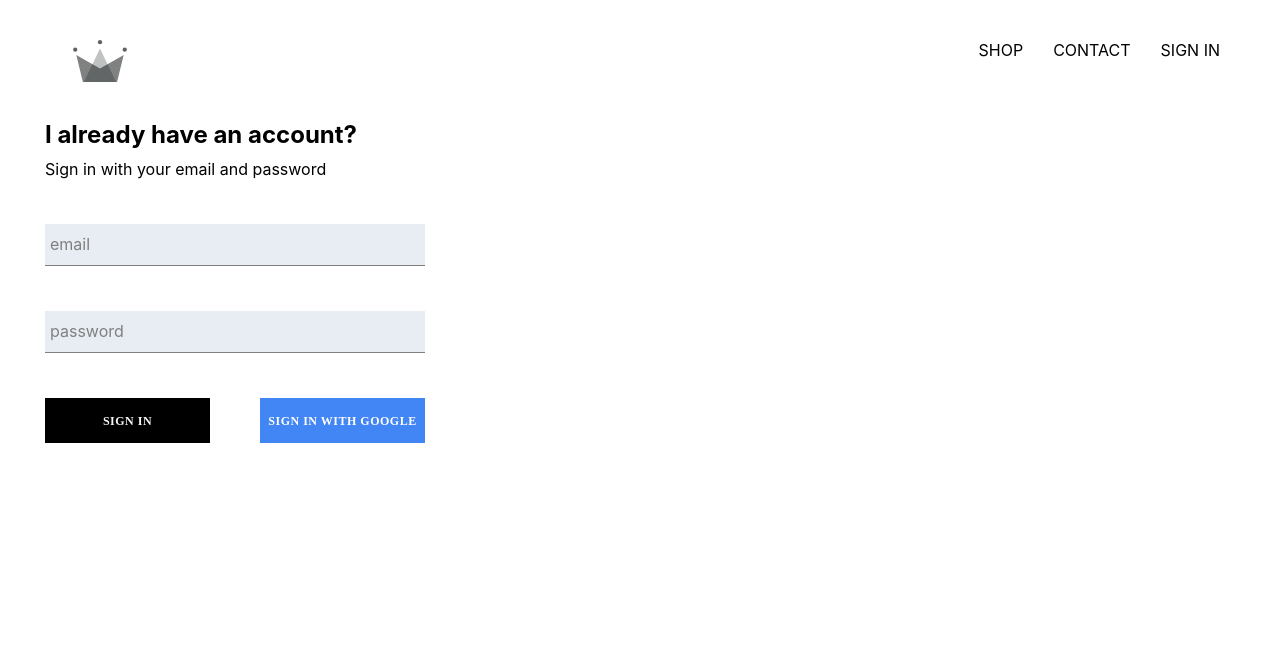
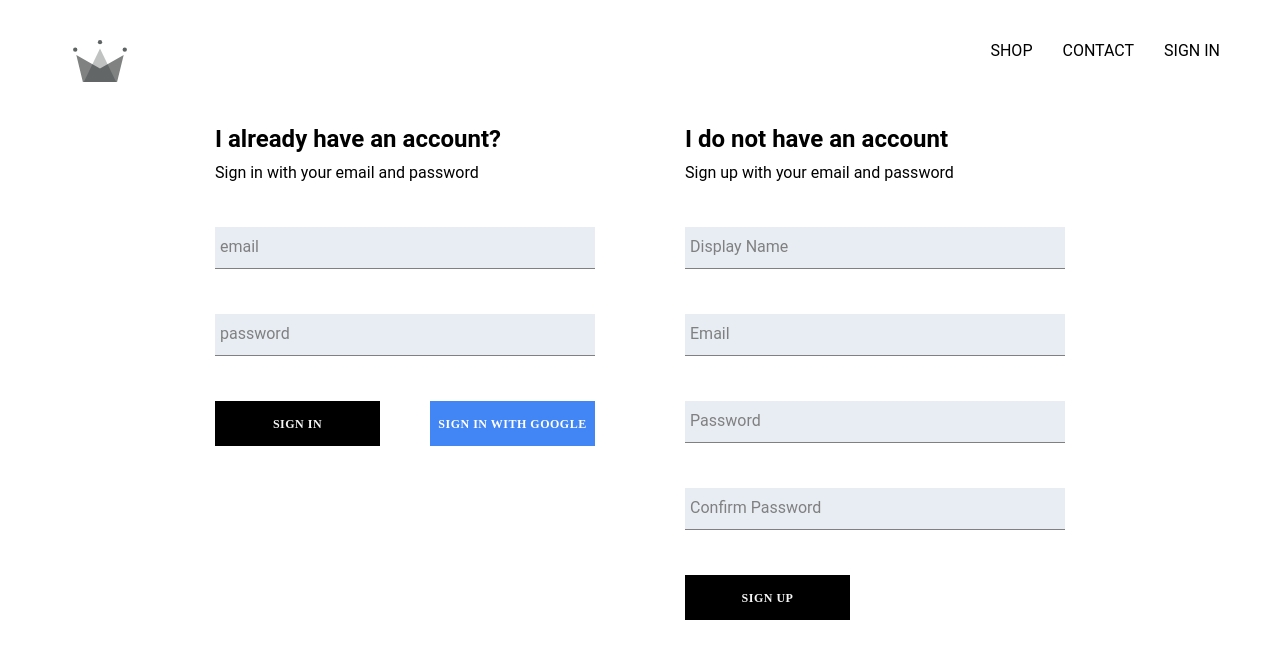
Before and after one commit to Pietrockson/My-e-commerce-project, a React (Create React App) app: page /signin in a window 1280 px wide. Shown: the top 658 px of the page. Built offline with nearby package versions, Linux system fonts and the light colour scheme; no server answers.

Commit message:
implemented firebase utils, included ability to store authenticated users into our firestore database

```diff
--- a/src/App.js
+++ b/src/App.js
@@ -5,7 +5,7 @@
 import ShopPage from "./pages/Shop/Shop-Page";
 import Header from "./components/Header/Header-component";
 import SignInAndSignUp from "./pages/Sign-in-And-Sign-up/Sign-In-And-Sign-Up";
-import {auth} from './Firebase/Firebase.utils'
+import {auth, createUserProfileDocument} from './Firebase/Firebase.utils'
 
 class App extends React.Component{
   constructor(){
@@ -17,9 +17,23 @@
 unSubscribeFromAuth = null;
 
 componentDidMount(){
-  this.unSubscribeFromAuth = auth.onAuthStateChanged(user => {
-    this.setState({currentUser: user});
-    console.log(user);
+  this.unSubscribeFromAuth = auth.onAuthStateChanged(async userAuth => {
+    // createUserProfileDocument(user);
+    // we modify this to know if userauth is null;
+    if(userAuth){
+      const userRef = await createUserProfileDocument(userAuth);
+      userRef.onSnapshot(snapShot => {
+        // console.log(snapShot.data())
+        this.setState({
+          currentUser: {
+            id: snapShot.id,
+            ...snapShot.data()
+          }
+        });
+        console.log(this.state);
+      });
+    }
+    this.setState({currentUser:userAuth});
   });
 }
 
--- a/src/Firebase/Firebase.utils.js
+++ b/src/Firebase/Firebase.utils.js
@@ -12,6 +12,32 @@
   measurementId: "G-5DCYNB630W",
 };
 
+export const createUserProfileDocument = async (userAuth, additionalData) => {
+  if(!userAuth) return;
+  // console.log(firestore.doc('users/123fdrsertrsderwgbd'))
+  // in order to get the snapshop of the documenet we use a const and a string interpolation value as below
+  const userRef= firestore.doc(`users/${userAuth.uid}`);
+  const snapShot = await userRef.get();
+
+  if (!snapShot.exists) {
+    const {displayName, email} = userAuth
+    const createdAt = new Date();
+
+    try{
+      await userRef.set({
+        displayName,
+        email,
+        createdAt,
+        ...additionalData
+      })
+    } catch (error) {
+      console.log('error creating users', error.messages);
+    }
+  }
+
+  return userRef;
+};
+
 firebase.initializeApp(Config);
 
 export const auth = firebase.auth();
--- /dev/null
+++ b/src/components/sign-up-component/Sign-up.js
@@ -0,0 +1,96 @@
+import React from "react";
+import "./Sign-up.scss";
+import FormInput from "../Form-Input-Component/Form-Input";
+import CustomButton from "../Custom-button-component/Custom-button";
+import { auth, createUserProfileDocument } from "../../Firebase/Firebase.utils";
+
+class SignUp extends React.Component {
+  constructor() {
+    super();
+    this.state = {
+      displayName: "",
+      email: "",
+      password: "",
+      confirmPassword: "",
+    };
+  }
+
+  handleSubmit= async (event) => {
+    event.preventDefault();
+    const {displayName, email, password, confirmPassword} = this.state;
+    if(password !== confirmPassword){
+      alert("passwords did not match");
+      return;
+    }
+
+    try{
+      const {user} = await auth.createUserWithEmailAndPassword(
+        email,
+        password
+      );
+
+      await createUserProfileDocument(user, {displayName});
+        this.setState({
+          displayName: "",
+          email: "",
+          password: "",
+          confirmPassword: "",
+        });
+    }catch(error) {
+      console.error(error);
+    }
+
+  }
+
+  handleChange = (event) =>{
+    const {name, value}= event.target;
+    this.setState({[name]:value})
+  }
+
+  render() {
+    const { displayName, email, password, confirmPassword } = this.state;
+    return (
+      <div className="sign-up">
+        <h2 className="title">I do not have an account</h2>
+        <span>Sign up with your email and password</span>
+        <form className="sign-up-form" onSubmit={this.handleSubmit}>
+          <FormInput
+            type="text"
+            name="displayName"
+            value={displayName}
+            onChange={this.handleChange}
+            label="Display Name"
+            required
+          />
+          <FormInput
+            type="email"
+            name="email"
+            value={email}
+            onChange={this.handleChange}
+            label="Email"
+            required
+          />
+          <FormInput
+            type="password"
+            name="password"
+            value={password}
+            onChange={this.handleChange}
+            label="Password"
+            required
+          />
+          <FormInput
+            type="password"
+            name="confirmPassword"
+            value={confirmPassword}
+            onChange={this.handleChange}
+            label="Confirm Password"
+            required
+          />
+          <CustomButton type='submit' >SIGN UP </CustomButton>
+        </form>
+      </div>
+    );
+  }
+}
+
+export default SignUp;
--- /dev/null
+++ b/src/components/sign-up-component/Sign-up.scss
@@ -0,0 +1,9 @@
+.sign-up {
+  display: flex;
+  flex-direction: column;
+  width: 380px;
+
+  .title {
+    margin: 10px 0;
+  }
+}
--- a/src/index.css
+++ b/src/index.css
@@ -1,4 +1,4 @@
 body {
   margin: 0;
-  font-family: -apple-system,'Roboto', 'Cantarell', 'Droid Sans', 'Helvetica Neue', sans-serif;
+  font-family: 'Roboto', 'Cantarell', 'Droid Sans', 'Helvetica Neue', sans-serif;
 }
--- a/src/pages/Sign-in-And-Sign-up/Sign-In-And-Sign-Up.js
+++ b/src/pages/Sign-in-And-Sign-up/Sign-In-And-Sign-Up.js
@@ -1,10 +1,12 @@
 import React from 'react';
 import './Sign-In-And-Sign-Up.scss';
 import SignIn from '../../components/Sign-In-Component/Sign-In'
+import SignUp from '../../components/sign-up-component/Sign-up';
 
 const SignInAndSignUp = () => (
   <div className='sign-in-and-sign-up'>
     <SignIn/>
+    <SignUp/>
   </div>
 );
 
--- a/src/pages/Sign-in-And-Sign-up/Sign-In-And-Sign-Up.scss
+++ b/src/pages/Sign-in-And-Sign-up/Sign-In-And-Sign-Up.scss
@@ -0,0 +1,6 @@
+.sign-in-and-sign-up{
+  width: 850px;
+  display: flex;
+  justify-content: space-between;
+  margin: 30px auto;
+}
```
